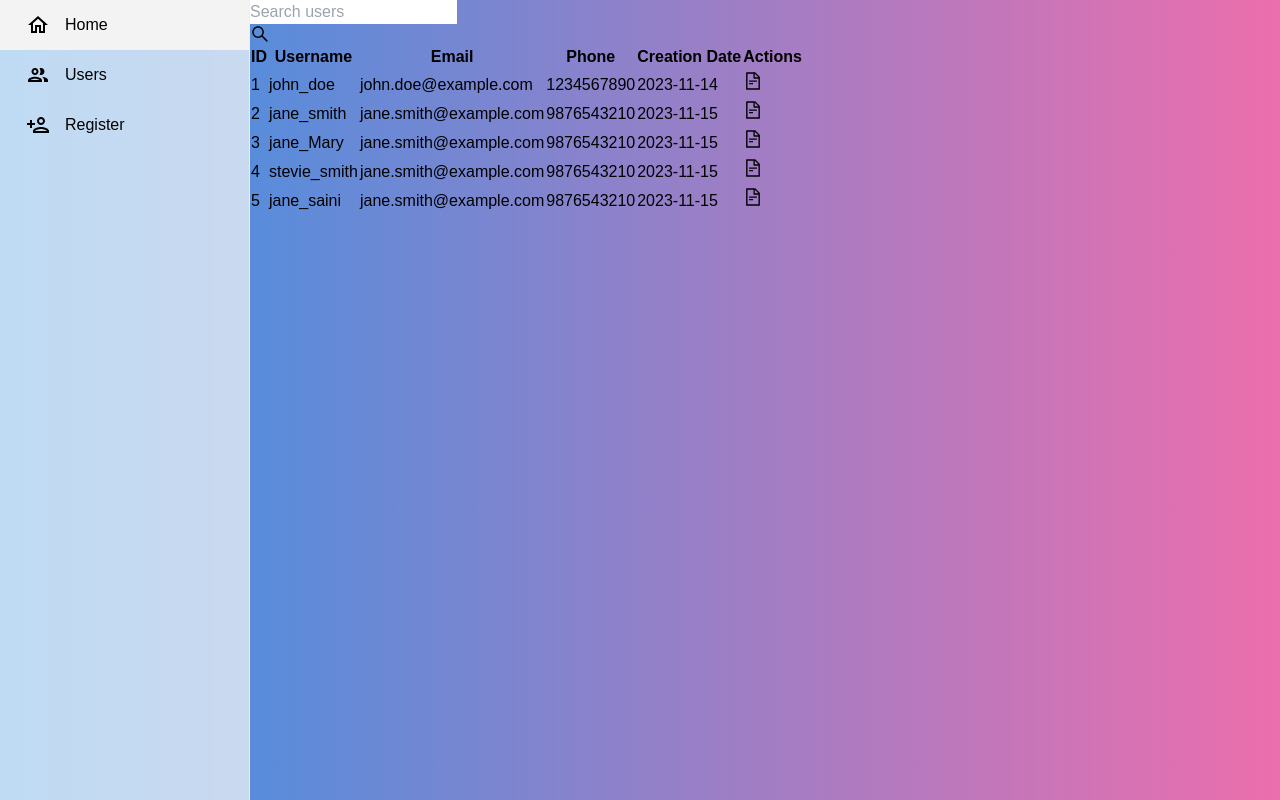
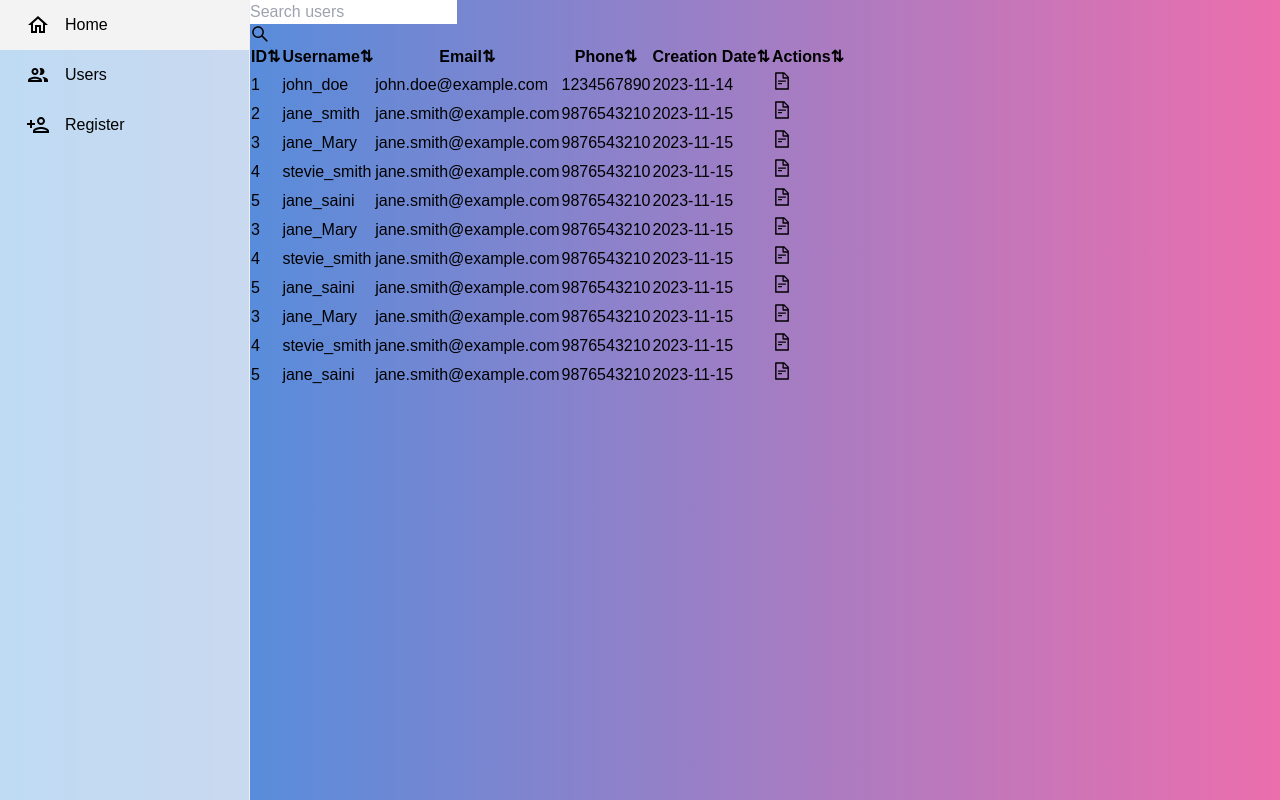
Before and after one commit to shravan-das/UserDashboard, a React (Vite) app in the folder client/: page /dashboard in a window 1280 px wide. Built offline with nearby package versions, Linux system fonts and the light colour scheme.

Commit message:
chart added and reac-table and few bugs

```diff
--- a/client/package.json
+++ b/client/package.json
@@ -14,14 +14,17 @@
     "@emotion/styled": "^11.11.0",
     "@mui/icons-material": "^5.14.18",
     "@mui/material": "^5.14.18",
+    "chart.js": "^4.4.0",
     "react": "^18.2.0",
     "react-alert": "^7.0.3",
     "react-alert-template-basic": "^1.0.2",
+    "react-chartjs-2": "^5.2.0",
     "react-dom": "^18.2.0",
     "react-icons": "^4.12.0",
     "react-modal": "^3.16.1",
     "react-pro-sidebar": "^1.1.0-alpha.1",
     "react-router-dom": "^6.18.0",
+    "react-table": "^7.8.0",
     "react-toastify": "^9.1.3"
   },
   "devDependencies": {
--- a/client/src/components/LeftSidebar.jsx
+++ b/client/src/components/LeftSidebar.jsx
@@ -10,29 +10,31 @@ import { useState } from 'react';
 
 const LeftSidebar = () => {
   const [selectedItem, setSelectedItem] = useState('users');
+
   const handleNavItemClick = (item) => {
     setSelectedItem(item);
   };
+
   return (
-
-     <div id="app" style={({ height: "100vh" }, { display: "flex" })}>
-      <Sidebar style={{ height: "100vh" }}>
+    <div id="app" style={{ display: "flex", height: "100vh" }}>
+      <Sidebar>
         <Menu>
-
-
-          <MenuItem icon={<HomeOutlinedIcon />} component={<Link to="/" />}>Home</MenuItem>
-          <MenuItem icon={<PeopleOutlinedIcon />} onClick={() => handleNavItemClick('users')} >Users</MenuItem>
-          <MenuItem icon={<PersonAddOutlinedIcon />} onClick={() => handleNavItemClick('register')}>Register</MenuItem>
-
+          <MenuItem icon={<HomeOutlinedIcon />} component={<Link to="/" />}>
+            Home
+          </MenuItem>
+          <MenuItem icon={<PeopleOutlinedIcon />} onClick={() => handleNavItemClick('users')}>
+            Users
+          </MenuItem>
+          <MenuItem icon={<PersonAddOutlinedIcon />} onClick={() => handleNavItemClick('register')}>
+            Register
+          </MenuItem>
         </Menu>
       </Sidebar>
-      <main>
-
-        {selectedItem === 'users' && <UserDetails/>}
-        {selectedItem === 'register' && <UserRegister/>}
+      <main style={{ flex: 1, overflowY: 'auto' }}>
+        {selectedItem === 'users' && <UserDetails />}
+        {selectedItem === 'register' && <UserRegister />}
       </main>
     </div>
-
   );
 };
 
--- a/client/src/components/ReportModal.jsx
+++ b/client/src/components/ReportModal.jsx
@@ -1,10 +1,66 @@
-import React from 'react';
+import React, { useRef } from 'react';
 import Modal from 'react-modal';
 import AccountCircleIcon from '@mui/icons-material/AccountCircle';
+import Chart from 'chart.js/auto';
 
 Modal.setAppElement('#root'); // Set the root element
 
 const ReportModal = ({ isOpen, onRequestClose, user }) => {
+  const chartContainer = useRef(null);
+  let myChart; // Declare myChart outside of the component to store the chart instance
+
+  const initializeChart = () => {
+    if (chartContainer.current && user) {
+      const chartData = {
+        labels: ['Accepted', 'Rejected', 'Pending'],
+        datasets: [
+          {
+            label: 'Tie-up Requests',
+            data: [10, 20, 30],
+            backgroundColor: [
+              'rgba(75, 192, 192, 0.2)',
+              'rgba(255, 99, 132, 0.2)',
+              'rgba(255, 206, 86, 0.2)',
+            ],
+            borderColor: [
+              'rgba(75, 192, 192, 1)',
+              'rgba(255, 99, 132, 1)',
+              'rgba(255, 206, 86, 1)',
+            ],
+            borderWidth: 2,
+          },
+        ],
+      };
+
+      const chartConfig = {
+        type: 'pie',
+        data: chartData,
+        options: {
+          responsive: true,
+          maintainAspectRatio: false,
+          title: {
+            display: true,
+            text: 'Tie-up Requests',
+          },
+          legend: {
+            display: true,
+            position: 'bottom',
+          },
+        },
+      };
+
+      myChart = new Chart(chartContainer.current, chartConfig);
+    }
+  };
+
+  const destroyChart = () => {
+
+    if (myChart) {
+      myChart.destroy();
+    }
+  };
+
+
   if (!user) {
     return null;
   }
@@ -18,7 +74,7 @@ const ReportModal = ({ isOpen, onRequestClose, user }) => {
     content: {
       display: 'flex',
       flexDirection: 'column',
-      justifyContent: 'space-between',
+      justifyContent: 'space-evenly',
       alignItems: 'center',
       width: '50%',
       margin: 'auto', // Center the modal
@@ -27,6 +83,7 @@ const ReportModal = ({ isOpen, onRequestClose, user }) => {
       backgroundColor: '#fff',
       border: '1px solid rgba(0, 0, 0, 0.1)',
       boxShadow: '0 4px 16px rgba(0, 0, 0, 0.1)',
+      overflow: 'hidden',
     },
   };
 
@@ -36,6 +93,7 @@ const ReportModal = ({ isOpen, onRequestClose, user }) => {
       onRequestClose={onRequestClose}
       contentLabel="Generated Report Modal"
       style={modalStyles}
+      onAfterOpen={initializeChart}
     >
       <div className="text-4xl font-bold mb-6 text-blue-500">Generated Report</div>
 
@@ -44,24 +102,10 @@ const ReportModal = ({ isOpen, onRequestClose, user }) => {
       </div>
 
       <div className="mb-4">
-        <span className="font-bold text-gray-700">User:</span>
-        <span className="ml-2">{user.username}</span>
-      </div>
-      <div className="mb-4">
-        <span className="font-bold text-gray-700">Email:</span>
-        <span className="ml-2">{user.email}</span>
-      </div>
-      <div className="mb-4">
-        <span className="font-bold text-gray-700">Phone:</span>
-        <span className="ml-2">{user.phone}</span>
-      </div>
-      <div className="mb-4">
-        <span className="font-bold text-gray-700">ID:</span>
-        <span className="ml-2">{user.id}</span>
-      </div>
-      <div className="mb-4">
-        <span className="font-bold text-gray-700">Creation Date:</span>
-        <span className="ml-2">{user.created_at}</span>
+        <span className="font-bold text-gray-700">User Activity:</span>
+        <div className="ml-2">
+          <canvas ref={chartContainer} width={400} height={400}></canvas>
+        </div>
       </div>
 
       <button
--- a/client/src/components/UserDetails.jsx
+++ b/client/src/components/UserDetails.jsx
@@ -1,25 +1,58 @@
 import React, { useState, useEffect } from 'react';
+import { useTable, useSortBy, useFilters, useGlobalFilter } from 'react-table';
+import { AiOutlineSearch, AiOutlineFileText } from 'react-icons/ai';
 import userData from './userData.json';
 import ReportModal from './ReportModal';
-import { AiOutlineSearch, AiOutlineFileText } from 'react-icons/ai';
 
 const UserDetails = () => {
-  const [users, setUsers] = useState([]);
-  const [searchTerm, setSearchTerm] = useState('');
+  const [data, setData] = useState(userData);
   const [selectedUser, setSelectedUser] = useState(null);
   const [isModalOpen, setIsModalOpen] = useState(false);
 
+  const columns = React.useMemo(
+    () => [
+      { Header: 'ID', accessor: 'id' },
+      { Header: 'Username', accessor: 'username' },
+      { Header: 'Email', accessor: 'email' },
+      { Header: 'Phone', accessor: 'phone' },
+      { Header: 'Creation Date', accessor: 'created_at' },
+      {
+        Header: 'Actions',
+        accessor: 'actions',
+        Cell: ({ row }) => (
+          <button
+            onClick={() => openModal(row.original)}
+            className="bg-blue-500 hover:bg-blue-700 text-white font-bold py-2 px-4 rounded"
+          >
+            <AiOutlineFileText size={20} className="mr-2" />
+          </button>
+        ),
+      },
+    ],
+    []
+  );
+
+  const {
+    getTableProps,
+    getTableBodyProps,
+    headerGroups,
+    rows,
+    prepareRow,
+    state,
+    setGlobalFilter,
+  } = useTable(
+    {
+      columns,
+      data,
+    },
+    useFilters,
+    useGlobalFilter,
+    useSortBy
+  );
+
   useEffect(() => {
-    setUsers(userData);
+    setData(userData);
   }, []);
-
-  const filteredUsers = users.filter((user) =>
-    user.username.toLowerCase().includes(searchTerm.toLowerCase()) ||
-    user.email.toLowerCase().includes(searchTerm.toLowerCase()) ||
-    user.phone.toLowerCase().includes(searchTerm.toLowerCase()) ||
-    user.id.toString().includes(searchTerm.toLowerCase()) ||
-    user.created_at.toLowerCase().includes(searchTerm.toLowerCase())
-  );
 
   const openModal = (user) => {
     setSelectedUser(user);
@@ -32,15 +65,15 @@ const UserDetails = () => {
   };
 
   return (
-    <div className="container mx-auto flex flex-col items-center justify-center p-8">
-      <div className="overflow-x-auto w-full max-w-screen-lg">
+    <div className="container mx-auto flex flex-col items-center justify-center p-8 overflow-x-hidden">
+      <div className="w-full max-w-screen-lg">
         <div className="flex items-center justify-center mb-4">
           <div className="relative">
             <input
               type="text"
               placeholder="Search users"
-              value={searchTerm}
-              onChange={(e) => setSearchTerm(e.target.value)}
+              value={state.globalFilter || ''}
+              onChange={(e) => setGlobalFilter(e.target.value)}
               className="border p-2 pl-10 pr-10 rounded-full"
             />
             <span className="absolute left-3 top-2">
@@ -48,34 +81,55 @@ const UserDetails = () => {
             </span>
           </div>
         </div>
-        <table className="table-auto bg-white border rounded-lg shadow-md">
-          <thead className="bg-purple-600 text-white">
-            <tr>
-              <th className="px-10 py-4 border">ID</th>
-              <th className="px-10 py-4 border">Username</th>
-              <th className="px-10 py-4 border">Email</th>
-              <th className="px-10 py-4 border">Phone</th>
-              <th className="px-10 py-4 border">Creation Date</th>
-              <th className="px-10 py-4 border">Actions</th>
-            </tr>
-          </thead>
-          <tbody>
-            {filteredUsers.map((user) => (
-              <tr key={user.id} className="hover:bg-gray-200">
-                <td className="px-10 py-4 border">{user.id}</td>
-                <td className="px-10 py-4 border">{user.username}</td>
-                <td className="px-10 py-4 border">{user.email}</td>
-                <td className="px-10 py-4 border">{user.phone}</td>
-                <td className="px-10 py-4 border">{user.created_at}</td>
-                <td className="px-10 py-4 border">
-                  <button onClick={() => openModal(user)} className="bg-blue-500 hover:bg-blue-700 text-white font-bold py-2 px-4 rounded">
-                    <AiOutlineFileText size={20} className="mr-2" />
-                  </button>
-                </td>
-              </tr>
-            ))}
-          </tbody>
-        </table>
+        {rows.length > 0 ? (
+          <table {...getTableProps()} className="table-auto bg-white border rounded-lg shadow-md">
+            <thead className="bg-purple-600 text-white">
+              {headerGroups.map((headerGroup) => (
+                <tr {...headerGroup.getHeaderGroupProps()}>
+                  {headerGroup.headers.map((column) => (
+                    <th
+                      {...column.getHeaderProps(column.getSortByToggleProps())}
+                      className="px-10 py-4 border cursor-pointer"
+                    >
+                      <div className="flex items-center">
+                        <span>{column.render('Header')}</span>
+                        <span>
+                          {column.isSorted ? (
+                            column.isSortedDesc ? (
+                              ' 🔽'
+                            ) : (
+                              ' 🔼'
+                            )
+                          ) : (
+                            <span className="ml-1">&#8645;</span>
+                          )}
+                        </span>
+                      </div>
+                    </th>
+                  ))}
+                </tr>
+              ))}
+            </thead>
+            <tbody {...getTableBodyProps()}>
+              {rows.map((row) => {
+                prepareRow(row);
+                return (
+                  <tr key={row.id} {...row.getRowProps()} className="hover:bg-gray-200">
+                    {row.cells.map((cell) => (
+                      <td {...cell.getCellProps()} className="px-10 py-4 border">
+                        {cell.render('Cell')}
+                      </td>
+                    ))}
+                  </tr>
+                );
+              })}
+            </tbody>
+          </table>
+        ) : (
+          <div className="text-center text-gray-600 font-semibold p-4">
+            No matching users found.
+          </div>
+        )}
         <ReportModal isOpen={isModalOpen} onRequestClose={closeModal} user={selectedUser} />
       </div>
     </div>
--- a/client/src/components/UserRegister.css
+++ b/client/src/components/UserRegister.css
@@ -108,8 +108,8 @@
 .loginBtn , .signUpBtn{
     border: none;
     background-color: rgb(230, 98, 239);
-    color:pink;
-    font: 500 0.9vmax "Roboto";
+    color:rgb(196, 114, 128);
+    font: 800 1vmax "Roboto";
     width: 100%;
     padding: 0.8vmax;
     cursor: pointer;
--- a/client/src/components/userData.json
+++ b/client/src/components/userData.json
@@ -34,5 +34,50 @@
       "email": "jane.smith@example.com",
       "phone": "9876543210",
       "created_at": "2023-11-15"
-      }
+      },
+
+      {
+        "id": 3,
+        "username": "jane_Mary",
+        "email": "jane.smith@example.com",
+        "phone": "9876543210",
+        "created_at": "2023-11-15"
+      },
+      {
+        "id": 4,
+        "username": "stevie_smith",
+        "email": "jane.smith@example.com",
+        "phone": "9876543210",
+        "created_at": "2023-11-15"
+        },
+
+      {
+        "id": 5,
+        "username": "jane_saini",
+        "email": "jane.smith@example.com",
+        "phone": "9876543210",
+        "created_at": "2023-11-15"
+        },
+        {
+          "id": 3,
+          "username": "jane_Mary",
+          "email": "jane.smith@example.com",
+          "phone": "9876543210",
+          "created_at": "2023-11-15"
+        },
+        {
+          "id": 4,
+          "username": "stevie_smith",
+          "email": "jane.smith@example.com",
+          "phone": "9876543210",
+          "created_at": "2023-11-15"
+          },
+
+        {
+          "id": 5,
+          "username": "jane_saini",
+          "email": "jane.smith@example.com",
+          "phone": "9876543210",
+          "created_at": "2023-11-15"
+          }
   ]
```
Also changed, not shown: 1 other file (tests, documents, lock files or other folders).
